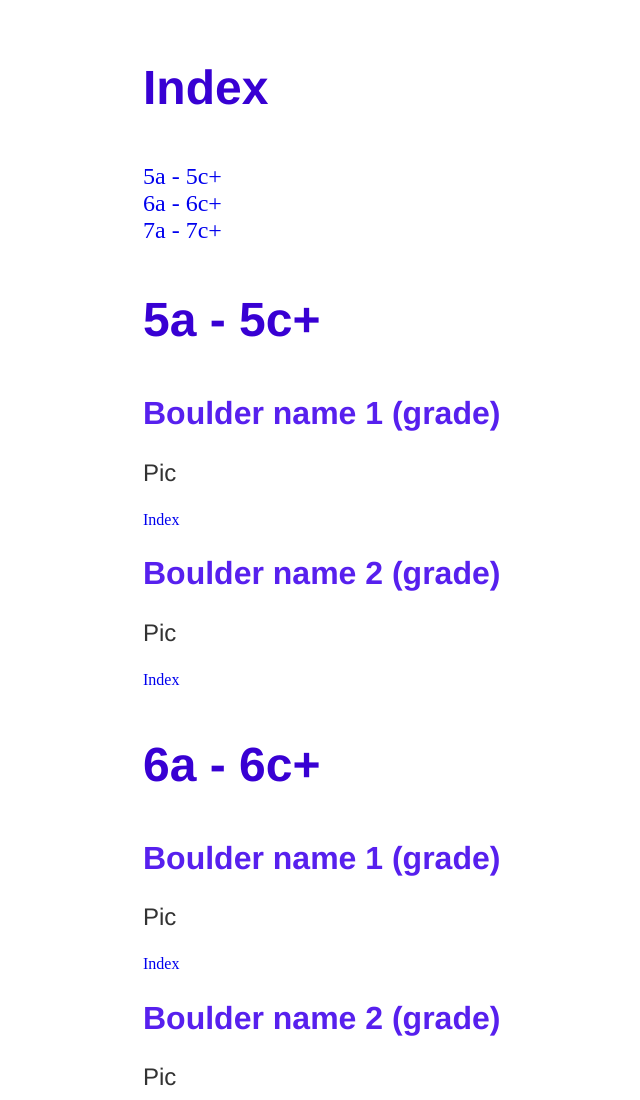
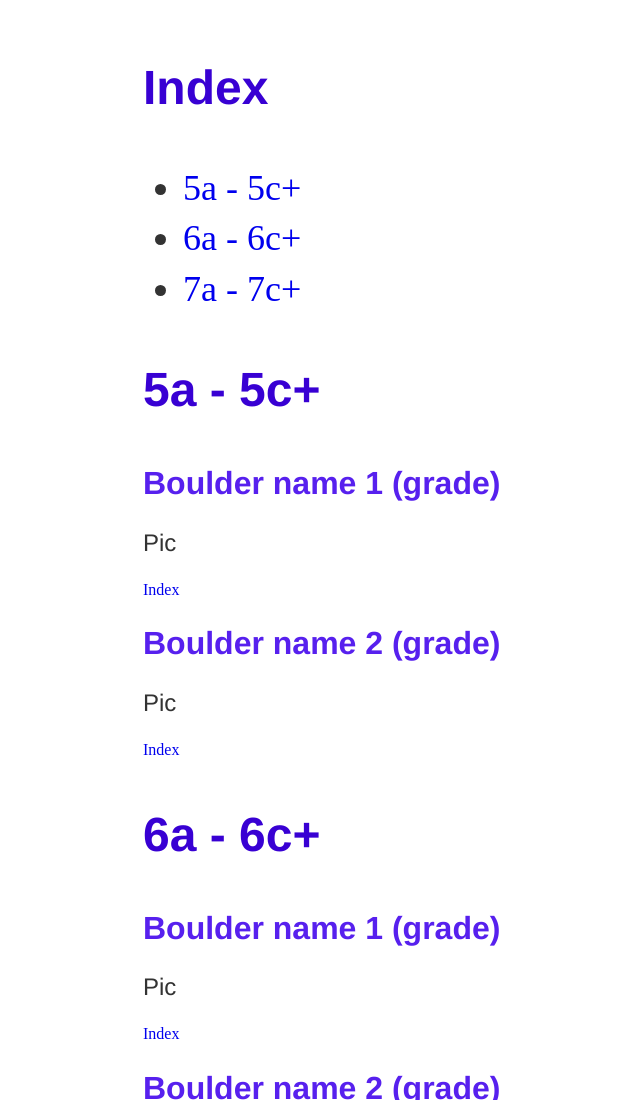
Before and after one commit to leobellesia/polayo, a plain HTML site: page index.html in a window 1280 px wide. Shown: the top 1100 px of the page, without its empty margins (49-689 px from the left). Drawn offline with Linux system fonts and the light colour scheme.

Commit message:
style improvements

```diff
--- a/index.html
+++ b/index.html
@@ -13,11 +13,15 @@
     <section class="container">
       <section class="blurb">
         <h1><a id="index">Index</a></h1>
-        <font size = "5">
-          <a href="#5">5a - 5c+</a><br>
-          <a href="#6">6a - 6c+</a><br>
-          <a href="#7">7a - 7c+</a><br>
-        </font>
+        <p>
+          <ul>
+            <font size = "5">
+              <li><a href="#5">5a - 5c+</a></li>
+              <li><a href="#6">6a - 6c+</a></li>
+              <li><a href="#7">7a - 7c+</a></li>
+            </font>
+        </ul>
+        </p>
       </section>
     </section>
 
```
